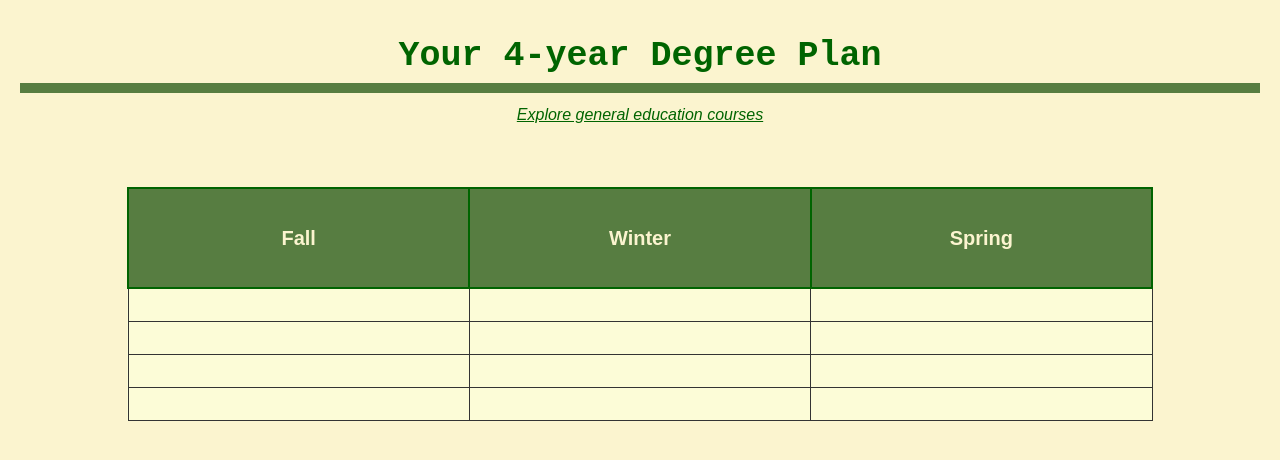
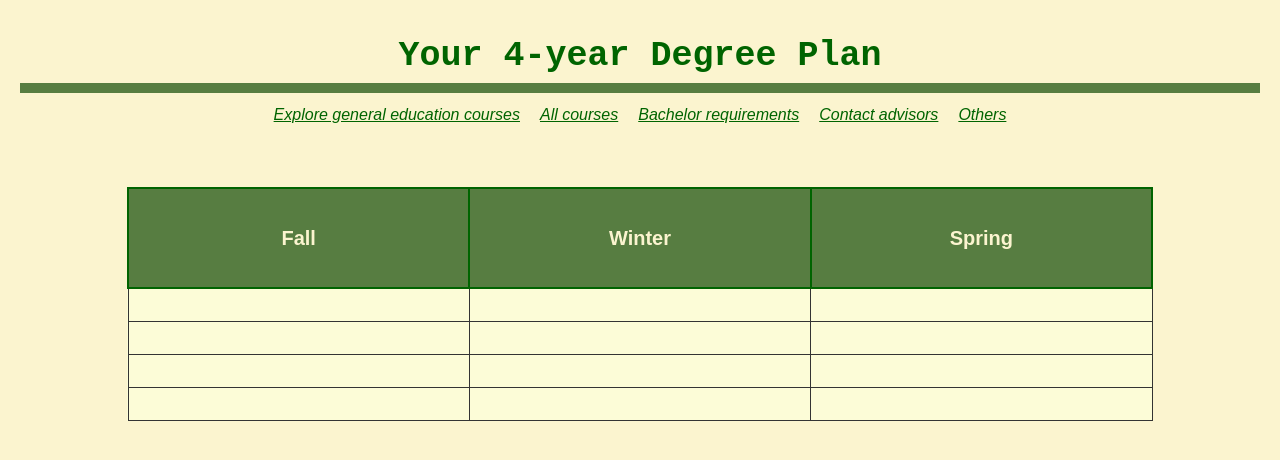
Before and after one commit to TeamPopsicle/cmd-degree-guide, a Next.js app: page /finalSchedule in a window 1280 px wide. Shown: the top 460 px of the page. Built offline with nearby package versions, Linux system fonts and the light colour scheme.

Commit message:
more links

```diff
--- a/src/pages/finalSchedule.tsx
+++ b/src/pages/finalSchedule.tsx
@@ -123,6 +123,42 @@ const App: React.FC = () => {
         margin: '10px', }}>
           Explore general education courses
         </a>
+        <a href="https://catalog.uoregon.edu/courses/" target="_blank" rel="noopener noreferrer"
+        style={{
+        color: 'darkgreen',
+        textDecoration: 'underline',
+        fontStyle: 'italic',
+        display: 'inline-block',
+        margin: '10px', }}>
+          All courses
+        </a>
+        <a href="https://catalog.uoregon.edu/admissiontograduation/bachelorrequirements/" target="_blank" rel="noopener noreferrer"
+        style={{
+        color: 'darkgreen',
+        textDecoration: 'underline',
+        fontStyle: 'italic',
+        display: 'inline-block',
+        margin: '10px', }}>
+          Bachelor requirements
+        </a>
+        <a href="https://advising.uoregon.edu/" target="_blank" rel="noopener noreferrer"
+        style={{
+        color: 'darkgreen',
+        textDecoration: 'underline',
+        fontStyle: 'italic',
+        display: 'inline-block',
+        margin: '10px', }}>
+          Contact advisors
+        </a>
+        <a href="https://www.uoregon.edu/" target="_blank" rel="noopener noreferrer"
+        style={{
+        color: 'darkgreen',
+        textDecoration: 'underline',
+        fontStyle: 'italic',
+        display: 'inline-block',
+        margin: '10px', }}>
+          Others
+        </a>
       <Schedule seasons={seasons} />
     </div>
   );
--- a/src/pages/input.tsx
+++ b/src/pages/input.tsx
@@ -131,14 +131,14 @@ export default function UserInput() {
                     style={{
                         border: "2px solid darkgreen", // Set green color outline for the input box
                         borderRadius: "10px", // Add some border radius for a rounded look
-                        padding: "8px", // Add padding for better visual appeal
+                        padding: "6px", // Add padding for better visual appeal
                         marginTop: "5px", // Add margin to separate from the label
                         fontSize: "20px",
                     }}
                 />
             </label>
 
-            <label style={{ color: "darkgreen", textAlign: "center", fontSize: "26px" }}>
+            <label style={{ marginBottom: "20px", color: "darkgreen", textAlign: "center", fontSize: "26px" }}>
                 What is your major?
                 <br />
                 <select
```
